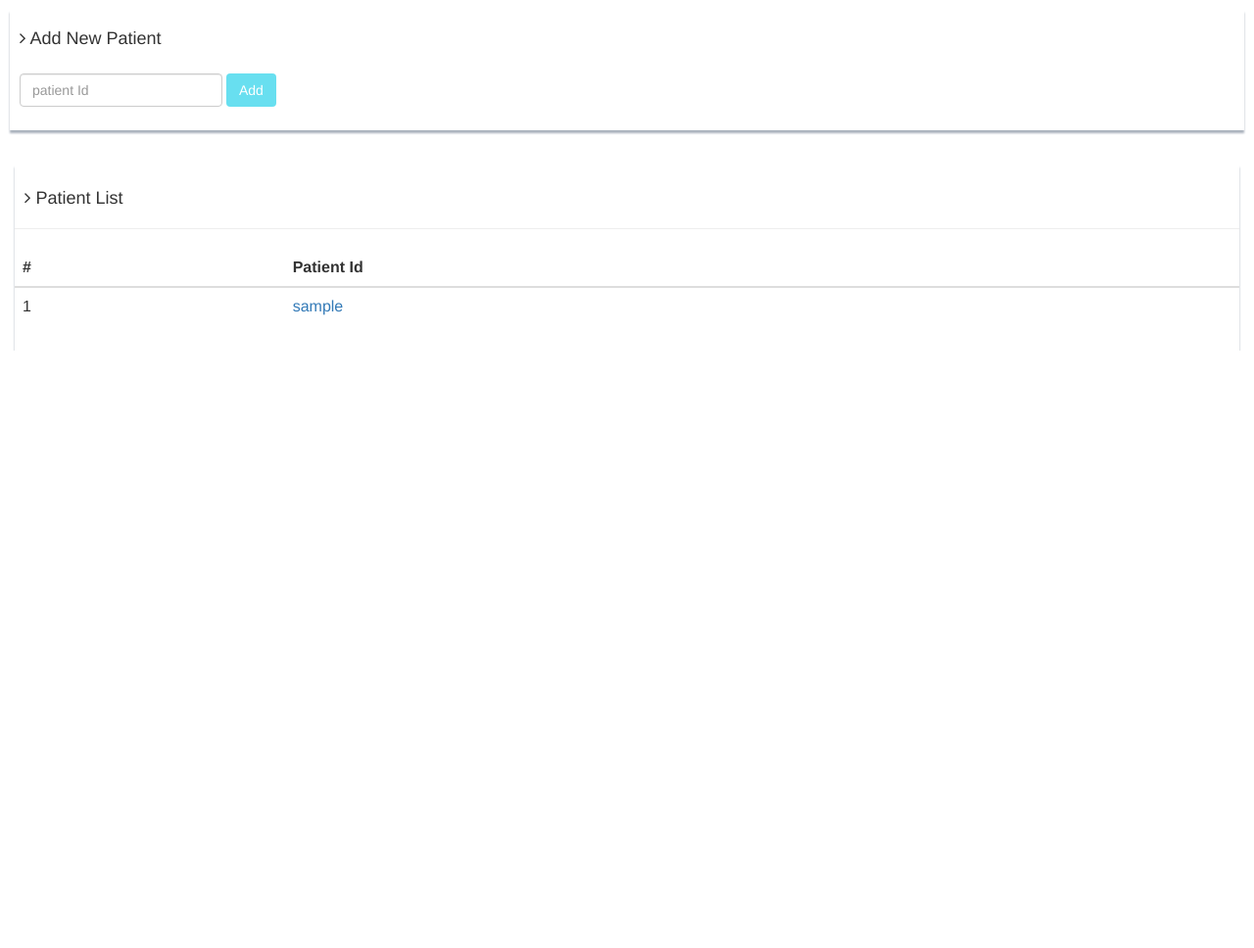
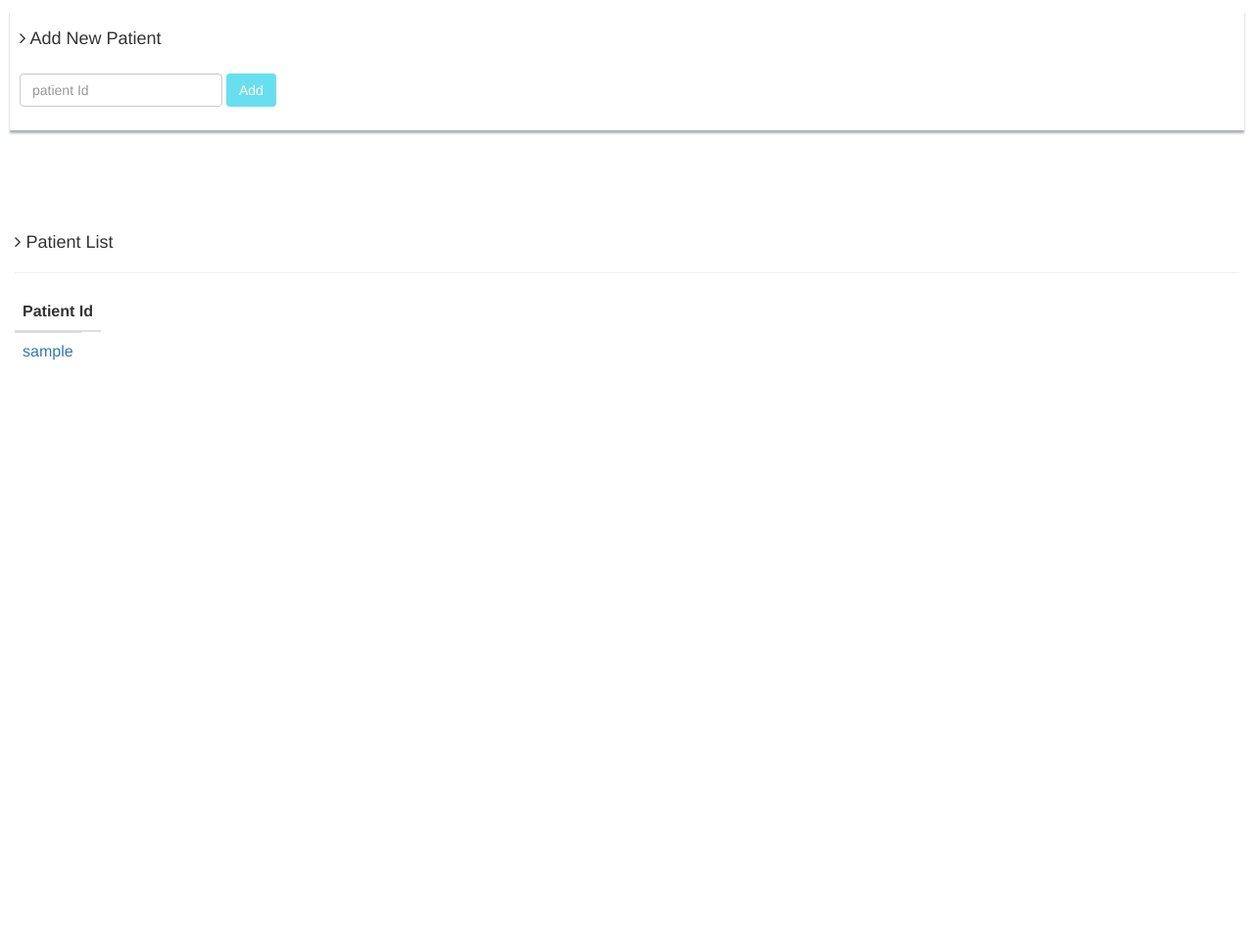
Before and after one commit to ekyawthan/wallpath, a Django app: page / in a window 1280 px wide. Shown: the part 85-1053 px from the top of the page at 98% size. Before the commit the page ends 443 px from the top, so only its background shows below. Run offline with Django 3.2, Linux system fonts and the light colour scheme; a user stored in the database is signed in; tables that the repository leaves empty hold one stand-in row (values such as "Sample post"); some libraries are stand-ins or nearby versions.

Commit message:
change css

```diff
--- a/app/static/assets/css/style.css
+++ b/app/static/assets/css/style.css
@@ -2239,3 +2239,20 @@ label {
 .site-min-height {
     min-height: 900px;
 }
+
+
+.table-fixed thead {
+  width: 97%;
+}
+.table-fixed tbody {
+  height: 230px;
+  overflow-y: auto;
+  width: 100%;
+}
+.table-fixed thead, .table-fixed tbody, .table-fixed tr, .table-fixed td, .table-fixed th {
+  display: block;
+}
+.table-fixed tbody td, .table-fixed thead > tr> th {
+  float: left;
+  border-bottom-width: 0;
+}
--- a/app/templates/home.html
+++ b/app/templates/home.html
@@ -10,6 +10,10 @@
               </div>
             <!--logo start-->
             <a href="{% url 'home' %}" class="logo"><b>CF-Smart</b></a>
+
+
+
+
             <!--logo end-->
 
             <div class="top-menu">
@@ -18,6 +22,7 @@
                     <li> <a class="logout"
 				  href="{% url 'django.contrib.auth.views.login' %}">Sign in</a></li>
                     {% else %}
+
 
                     <li><a class="logout" href="{% url 'django.contrib.auth.views.logout' %}">Logout</a></li>
                     {% endif %}
@@ -29,7 +34,7 @@
 {% if  user.is_authenticated %}
 
 
-    	<div class="row mt"  style = 'padding-top:60px'>
+<div class="row mt"  style = 'padding-top:60px'>
           		<div class="col-lg-12">
           			<div class="form-panel">
                   	  <h4 class="mb"><i class="fa fa-angle-right"></i> Add New Patient</h4>
@@ -44,10 +49,9 @@
           		</div><!-- /col-lg-12 -->
           	</div><!-- /row -->
 
-    <div class="col-md-12 mt" style="overflow-y:auto">
-	                  	<div class="content-panel" style="overflow-y:auto">
-                            <div style="overflow-y:auto">
-	                          <table class="table table-hover"  >
+      <div class="col-md-12 mt" style="height: 100%; overflow-y: auto; width: 100%; padding-top:60px;">
+
+	                          <table class="table table-fixed">
 	                  	  	  <h4><i class="fa fa-angle-right"></i> Patient List
 
                               </h4>
@@ -55,7 +59,6 @@
 
 	                              <thead>
 	                              <tr>
-	                                  <th>#</th>
 	                                  <th>Patient Id</th>
 
 	                              </tr>
@@ -64,7 +67,6 @@
                                     {% for i in patients %}
 
 	                              <tr>
-	                                  <td>{{1}}</td>
 	                                  <td><a href="{% url 'patient_detail' i.user_name %}">{{i.user_name}}</a></td>
 	                              </tr>
                                   {% endfor %}
@@ -73,7 +75,6 @@
 	                          </table>
                             </div>
 	                  	  </div><! --/content-panel -->
-	                  </div>
 
 <div></div>
 
```
Also changed, not shown: app/templates/detail.html (+4 -5 lines).
